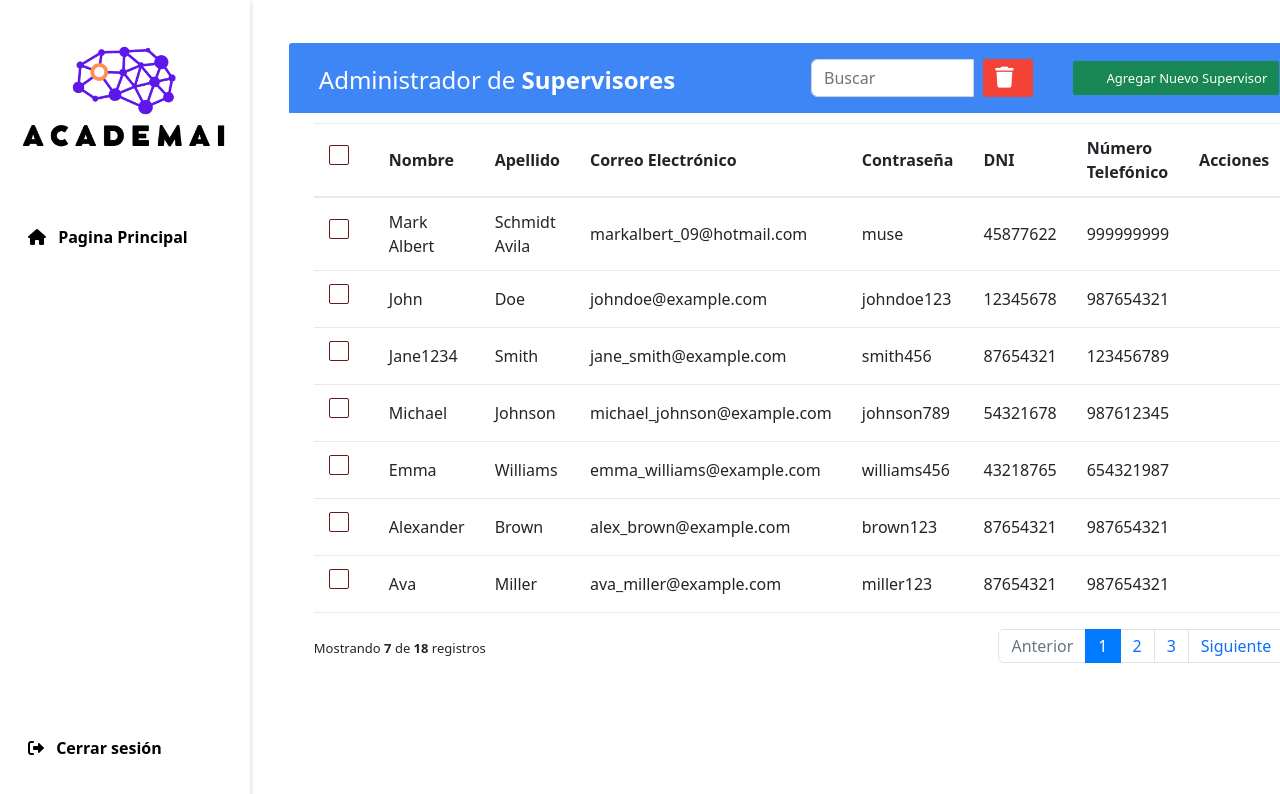
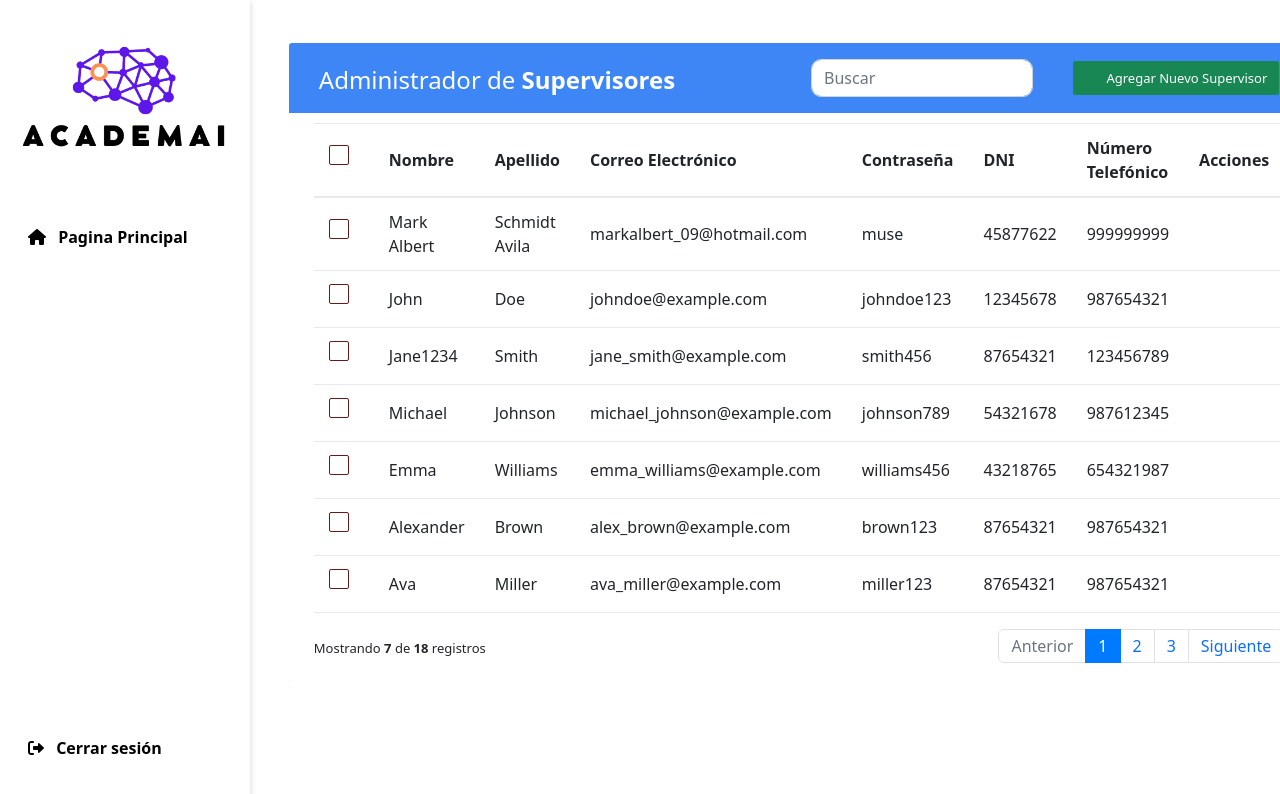
Before and after one commit to AcademicPrediction/AcademiaAngular, an Angular app: page /homepage-admin in a window 1280 px wide. Shown: the top 794 px of the page. Built offline with nearby package versions, Linux system fonts and the light colour scheme; data requests are answered from the project's data file.

Commit message:
HomePage V.3.1

```diff
--- a/src/app/pages/admin/home-page-admin/home-page-admin.component.css
+++ b/src/app/pages/admin/home-page-admin/home-page-admin.component.css
@@ -330,13 +330,25 @@ table.table {
   background: #3E86F5;
 }
 
-/* Estilo para el botón "Limpiar" del filtro de búsqueda */
-.search-btn {
+/* Estilo para el input */
+.form-control {
+	border-radius: 10px;
+	padding-right: 30px;
+  }
+
+  /* Estilo para el botón de limpiar */
+  .clear-button {
+	border-radius: 10px;
 	background-color: #f44336;
 	color: white;
 	border-color: #f44336;
+	cursor: pointer;
+	width: 30px; /* Ancho fijo del botón */
+	z-index: 1; /* Asegurar que el botón esté encima del input */
+	position: relative; /* Asegurar que el botón se posicione correctamente */
+	margin-left: 1em; /* Ajustar el margen negativo para superponerlo al input */
   }
 
-  .search-btn i {
-	margin-right: 5px;
+  .clear-button i {
+	margin-right: 1px;
   }
--- a/src/app/pages/admin/home-page-admin/home-page-admin.component.html
+++ b/src/app/pages/admin/home-page-admin/home-page-admin.component.html
@@ -13,11 +13,9 @@
               <div class="col-sm-6 col-md-3 mt-3 mt-md-0">
                 <div class="input-group">
                   <input type="text" class="form-control" placeholder="Buscar" [(ngModel)]="searchText" (input)="applyFilter()">
-                  <div class="input-group-append">
-                    <button class="btn btn-outline-secondary search-btn" type="button" (click)="clearSearch()">
-                      <i class="fa" [ngClass]="{'fa-times': searchText, 'fa-trash': !searchText}"></i>
-                    </button>
-                  </div>
+                  <button class="btn-outline-secondary clear-button" (click)="clearSearch()" *ngIf="searchText">
+                    <i class="fa fa-times"></i>
+                  </button>
                 </div>
               </div>
               <div class="col-sm-6 col-md-3 mt-3 mt-md-0">
```
